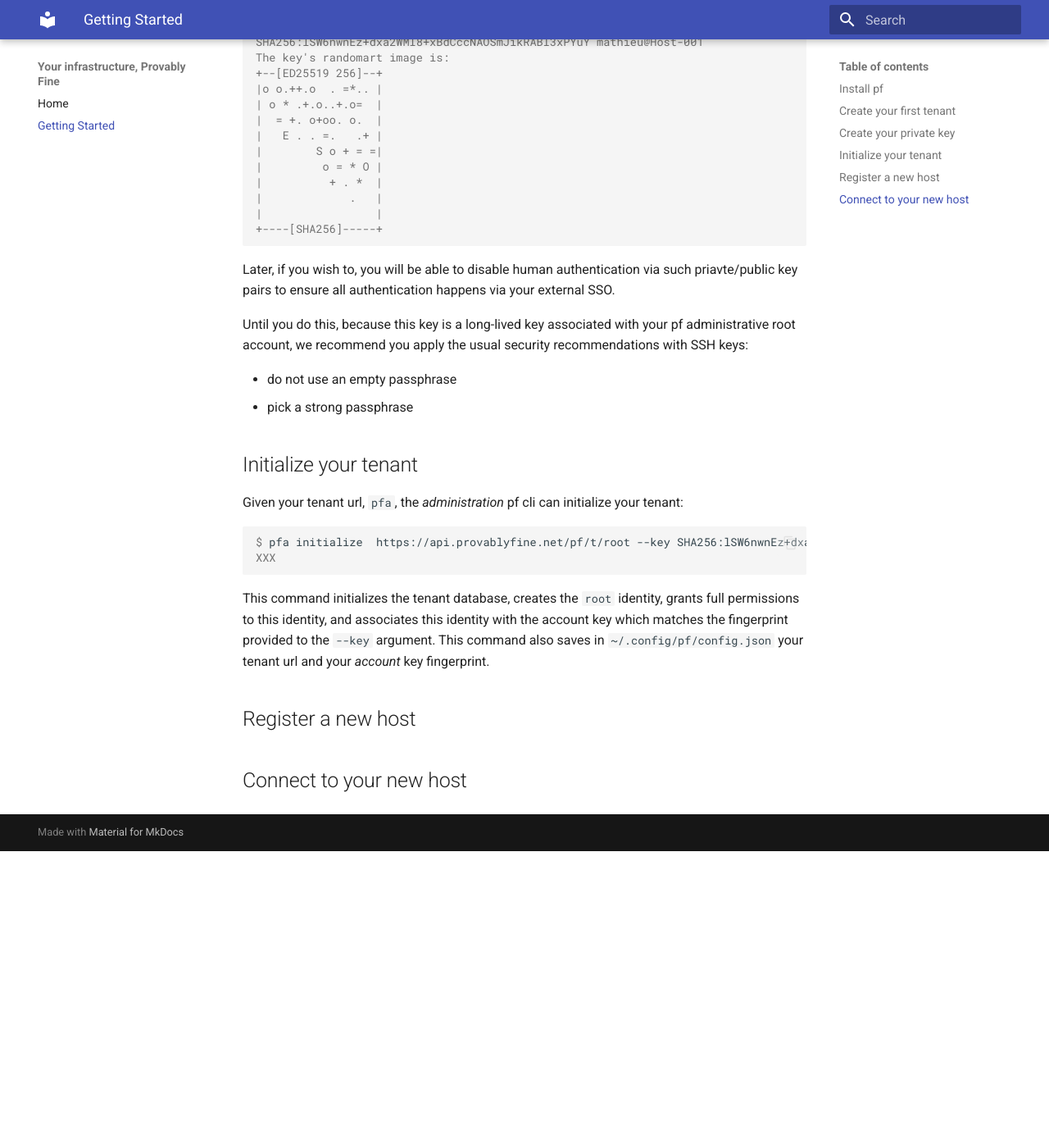
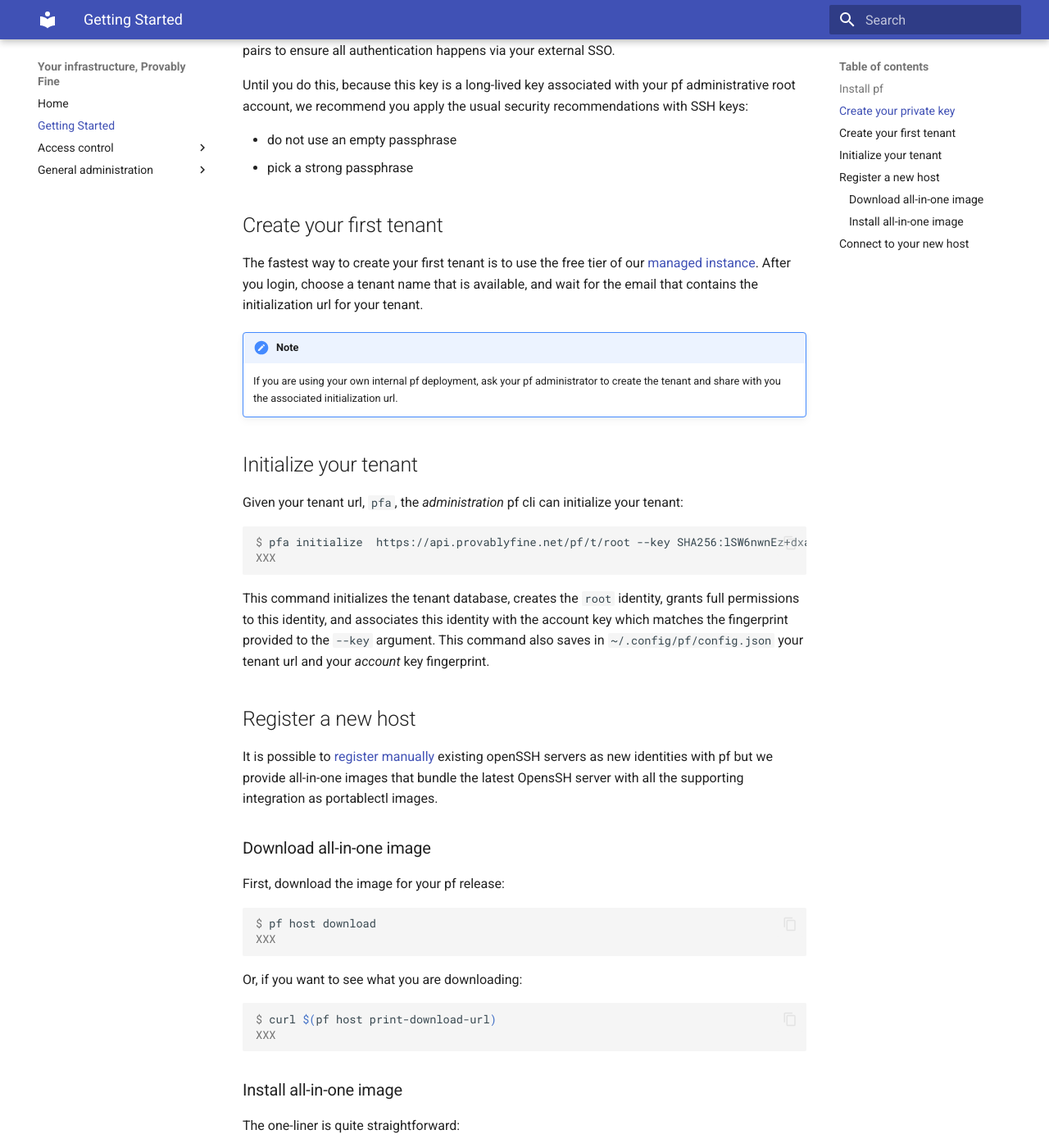
Before and after one commit to provablyfine/pf, an MkDocs documentation site: the page built from docs/getting-started.md, in a window 1280 px wide and 1400 px high, scrolled down 1163 px. Shown: the whole window at 82% size. Built offline with MkDocs 1.6.1 and Material for MkDocs 9.7.7, drawn with Linux system fonts in a browser that asks for light colours; before the commit the page ends 2201 px from its top, so only the background shows below that; some of the changed text lies outside the part shown.

Commit message:
getting started instructions

````diff
--- a/docs/getting-started.md
+++ b/docs/getting-started.md
@@ -71,6 +59,17 @@ root account, we recommend you apply the usual security recommendations with SSH
 - do not use an empty passphrase
 - pick a strong passphrase
 
+## Create your first tenant
+
+The fastest way to create your first tenant is to use the free tier of our
+[managed instance](https://pf.provablyfine.net/). After you login,
+choose a tenant name that is available, and wait for the email that contains
+the initialization url for your tenant.
+
+!!! note
+    If you are using your own internal pf deployment, ask your pf administrator
+    to create the tenant and share with you the associated initialization url.
+
 ## Initialize your tenant
 
 Given your tenant url, `pfa`, the *administration* pf cli can initialize your tenant:
@@ -87,4 +86,40 @@ tenant url and your *account* key fingerprint.
 
 ## Register a new host
 
+It is possible to [register manually](XXX) existing openSSH servers as new identities with pf
+but we provide all-in-one images that bundle the latest OpensSH server with all the supporting
+integration as portablectl images.
+
+### Download all-in-one image
+
+First, download the image for your pf release:
+```console
+$ pf host download
+XXX
+```
+
+Or, if you want to see what you are downloading:
+```console
+$ curl $(pf host print-download-url)
+XXX
+```
+
+### Install all-in-one image
+
+The one-liner is quite straightforward:
+```console
+$ sudo pf host setup ./pf-all-in-one.raw
+```
+
+Alternatively, if you feel uncomfortable running a pf command as root via sudo, you
+can also ask pf to generate a shell script and audit it before running it:
+```console
+$ pf host setup --print-bash
+```
+
+You can check that our new OpenSSH service is running:
+```console
+$ systemctl status pf-sshd
+```
+
 ## Connect to your new host
--- a/mkdocs.yml
+++ b/mkdocs.yml
@@ -15,6 +15,13 @@ markdown_extensions:
 nav:
   - Home: index.md
   - Getting Started: getting-started.md
+  - Access control:
+      - Identities & tags: access-control/identities-tags.md
+      - Permissions: access-control/permissions.md
+      - Authentication: access-control/authentication.md
+  - General administration:
+      - Auditing: admin/audit.md
+      - Tenants: admin/tenants.md
 #  - Reference:
 #      - Overview: reference/index.md
 #      - CLI - pf: reference/cli-pf.md
````
Also changed, not shown: other parts of docs/getting-started.md (+0 -12 lines).
